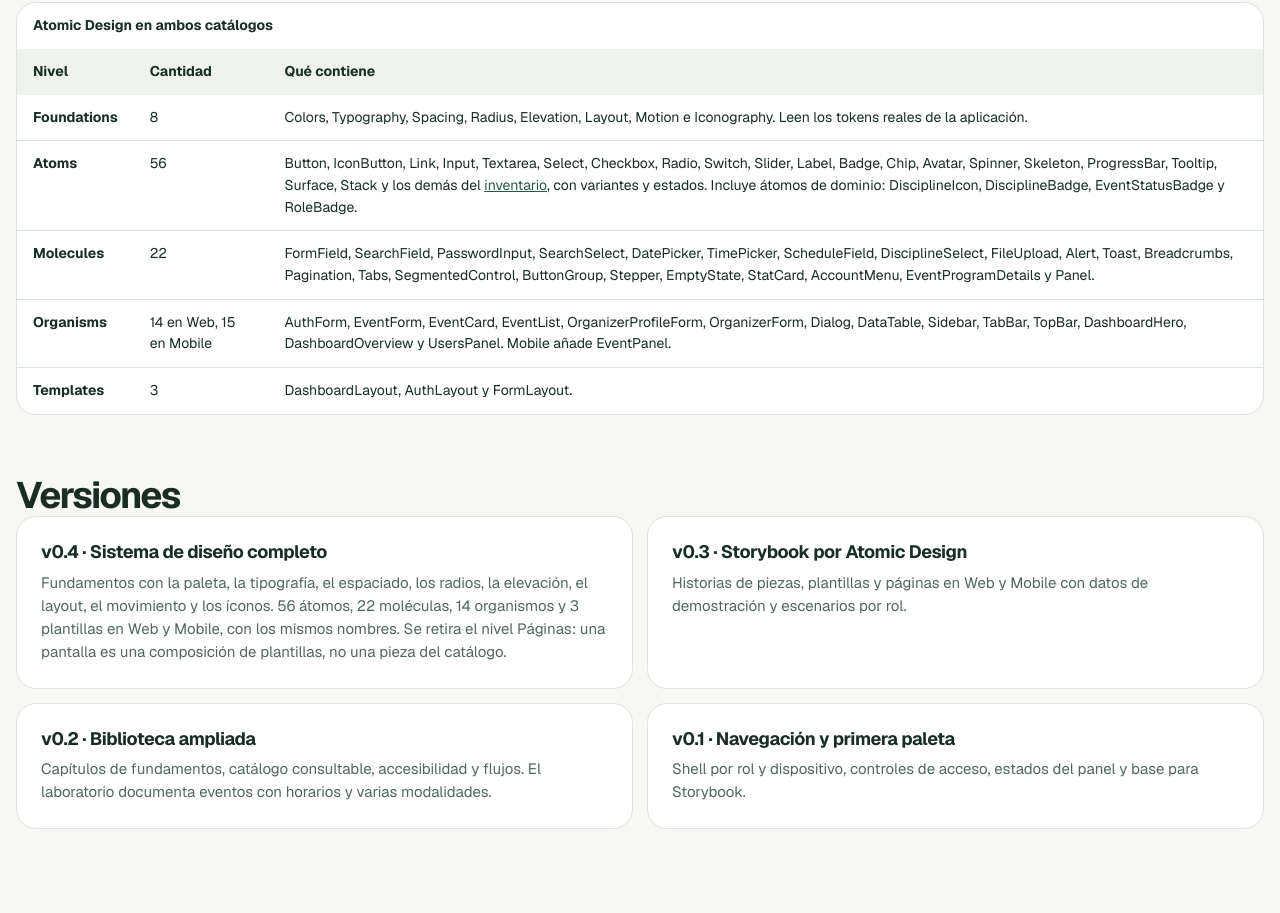
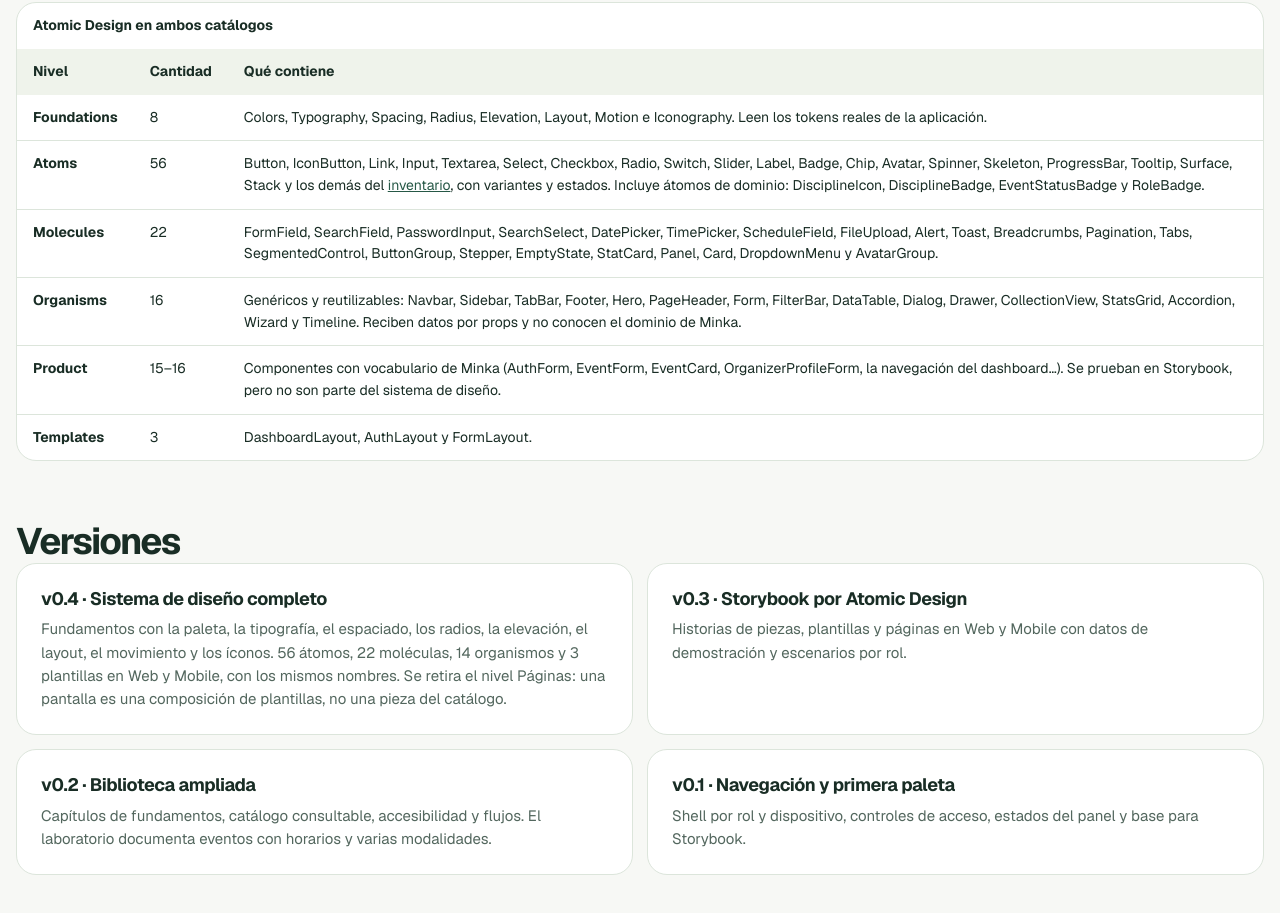
Before and after one commit to cliffdaniel/minka-platform, a plain HTML site: page docs/design-system/equipo.html in a window 1280 px wide. Shown: the part 1987-2900 px from the top of the page. Before the commit the page ends 2876 px from the top, so only its background shows below. Drawn offline with Linux system fonts and the light colour scheme.

Commit message:
docs: describe the generic organisms, the Product group and the Storybook padding fix
Co-Authored-By: Claude Opus 5.5 <noreply@anthropic.com>

```diff
--- a/docs/design-system/equipo.html
+++ b/docs/design-system/equipo.html
@@ -158,8 +158,9 @@
                         <tbody>
                             <tr><th scope="row">Foundations</th><td>8</td><td>Colors, Typography, Spacing, Radius, Elevation, Layout, Motion e Iconography. Leen los tokens reales de la aplicación.</td></tr>
                             <tr><th scope="row">Atoms</th><td>56</td><td>Button, IconButton, Link, Input, Textarea, Select, Checkbox, Radio, Switch, Slider, Label, Badge, Chip, Avatar, Spinner, Skeleton, ProgressBar, Tooltip, Surface, Stack y los demás del <a href="inventario.md">inventario</a>, con variantes y estados. Incluye átomos de dominio: DisciplineIcon, DisciplineBadge, EventStatusBadge y RoleBadge.</td></tr>
-                            <tr><th scope="row">Molecules</th><td>22</td><td>FormField, SearchField, PasswordInput, SearchSelect, DatePicker, TimePicker, ScheduleField, DisciplineSelect, FileUpload, Alert, Toast, Breadcrumbs, Pagination, Tabs, SegmentedControl, ButtonGroup, Stepper, EmptyState, StatCard, AccountMenu, EventProgramDetails y Panel.</td></tr>
-                            <tr><th scope="row">Organisms</th><td>14 en Web, 15 en Mobile</td><td>AuthForm, EventForm, EventCard, EventList, OrganizerProfileForm, OrganizerForm, Dialog, DataTable, Sidebar, TabBar, TopBar, DashboardHero, DashboardOverview y UsersPanel. Mobile añade EventPanel.</td></tr>
+                            <tr><th scope="row">Molecules</th><td>22</td><td>FormField, SearchField, PasswordInput, SearchSelect, DatePicker, TimePicker, ScheduleField, FileUpload, Alert, Toast, Breadcrumbs, Pagination, Tabs, SegmentedControl, ButtonGroup, Stepper, EmptyState, StatCard, Panel, Card, DropdownMenu y AvatarGroup.</td></tr>
+                            <tr><th scope="row">Organisms</th><td>16</td><td>Genéricos y reutilizables: Navbar, Sidebar, TabBar, Footer, Hero, PageHeader, Form, FilterBar, DataTable, Dialog, Drawer, CollectionView, StatsGrid, Accordion, Wizard y Timeline. Reciben datos por props y no conocen el dominio de Minka.</td></tr>
+                            <tr><th scope="row">Product</th><td>15–16</td><td>Componentes con vocabulario de Minka (AuthForm, EventForm, EventCard, OrganizerProfileForm, la navegación del dashboard…). Se prueban en Storybook, pero no son parte del sistema de diseño.</td></tr>
                             <tr><th scope="row">Templates</th><td>3</td><td>DashboardLayout, AuthLayout y FormLayout.</td></tr>
                         </tbody>
                     </table>
```
Also changed, not shown: docs/design-system/index.html (+1 -1 lines), 5 other files.
